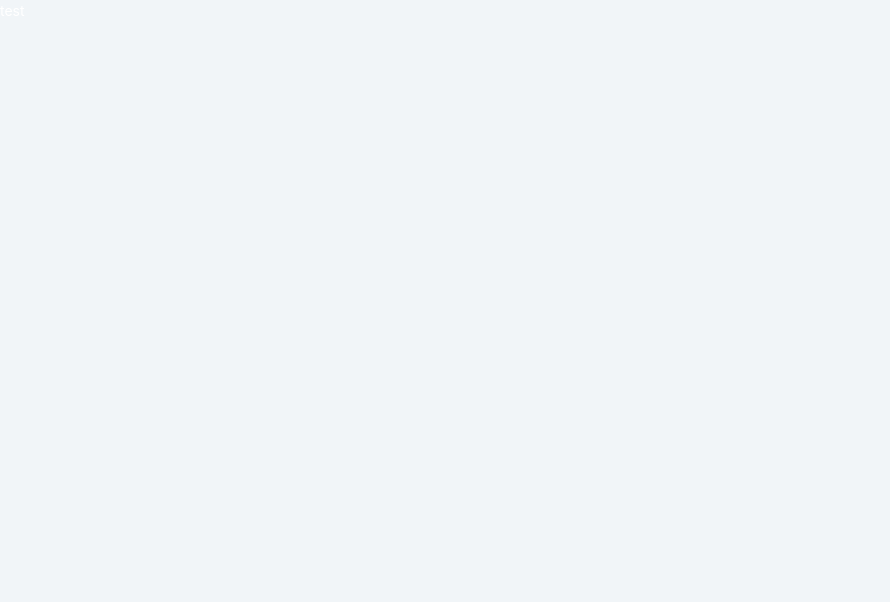
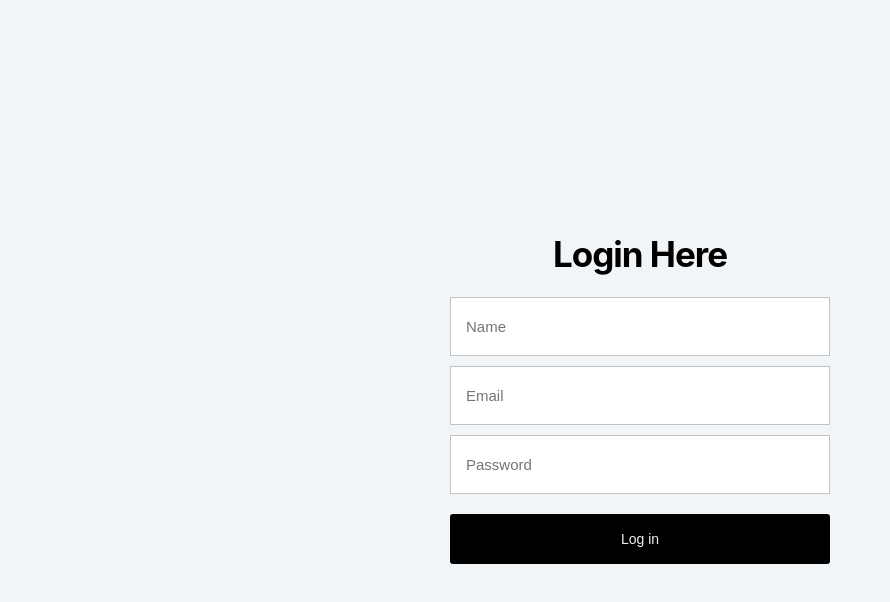
Before and after one commit to zeroxxls/Academy-react-redux, a React (Create React App) app: page /loginpage in a window 1280 px wide. Shown: the top 602 px of the page, without its empty margins (0-890 px from the left). Built offline with nearby package versions, Linux system fonts and the light colour scheme.

Commit message:
Login Sign and Logout Pages init

```diff
--- a/src/components/LoginPage.jsx
+++ b/src/components/LoginPage.jsx
@@ -1,8 +1,36 @@
-import React from "react";
+import React, { useState } from "react";
+import './styles/LoginPage.css'
 
 const LoginPage=()=>{
+const [name,setName]= useState("");
+const [email,setEmail]= useState("");
+const [password,setPassword]= useState("")
     return(
-        <div>test</div>
+        <div className="login">
+        <form className="login__form">
+            <h1>Login here</h1>
+
+            <input
+                type="text"
+                placeholder="Name"
+                value={name}
+                onChange={(e)=>setName(e.target.value)}
+            />
+            <input
+                type="email"
+                placeholder="Email"
+                value={email}
+                onChange={(e)=>setEmail(e.target.value)}
+            />
+            <input
+                type="password"
+                placeholder="Password"
+                value={password}
+                onChange={(e)=>setPassword(e.target.value)}
+            />
+            <button className="submit__btn" type="submit">Log in</button>
+        </form>
+    </div>
     )
 }
 
--- a/src/components/Main.jsx
+++ b/src/components/Main.jsx
@@ -13,7 +13,9 @@ const Main = ()=>{
                         <h1 className="tittle">Learn foreign languages with us</h1>
                         <p className="intro">Set achievable goals. Get advice from native speakers. Achieve more. Learn a foreign language and discover a world of new opportunities!</p>
                         <div className="actions">
+                        <Link to="/signup">
                             <button className="action-btn">Join us</button>
+                        </Link>
                         </div>
                     </div>
                 </div>
--- /dev/null
+++ b/src/components/styles/LoginPage.css
@@ -0,0 +1,45 @@
+.login {
+    display: flex;
+    flex-direction: column;
+    align-items: center;
+    justify-content: center;
+    height: 100vh;
+    font-family: -apple-system, BlinkMacSystemFont, 'Segoe UI', Roboto, Oxygen,
+    Ubuntu, Cantarell, 'Open Sans', 'Helvetica Neue', sans-serif;
+    }
+
+    .login__form {
+    display: flex;
+    flex-direction: column;
+    justify-content: center;
+    }
+
+    .login__form> h1 {
+    color: black;
+    font-size: 35px;
+    margin-bottom: 15px;
+    padding-bottom: 10px;
+    letter-spacing: -1px;
+    display: flex;
+    justify-content: center;
+    }
+
+    .login__form> input {
+    min-width: 380px;
+    padding: 20px 0;
+    padding-left: 15px;
+    margin-bottom: 10px;
+    border: 1px solid rgba(0,0,0, 0.24);
+    font-size: 15px;
+    }
+
+
+
+    .submit__btn {
+    padding: 17px 30px;
+    margin-top: 10px;
+    background-color: black;
+    border: none;color: rgb(239, 239, 239);
+    font-size: 14px;
+    border-radius: 3px;
+    }
```
Also changed, not shown: src/app/store.js (added), src/components/LogoutPage.jsx (added), src/components/styles/SignUp.css (added).
